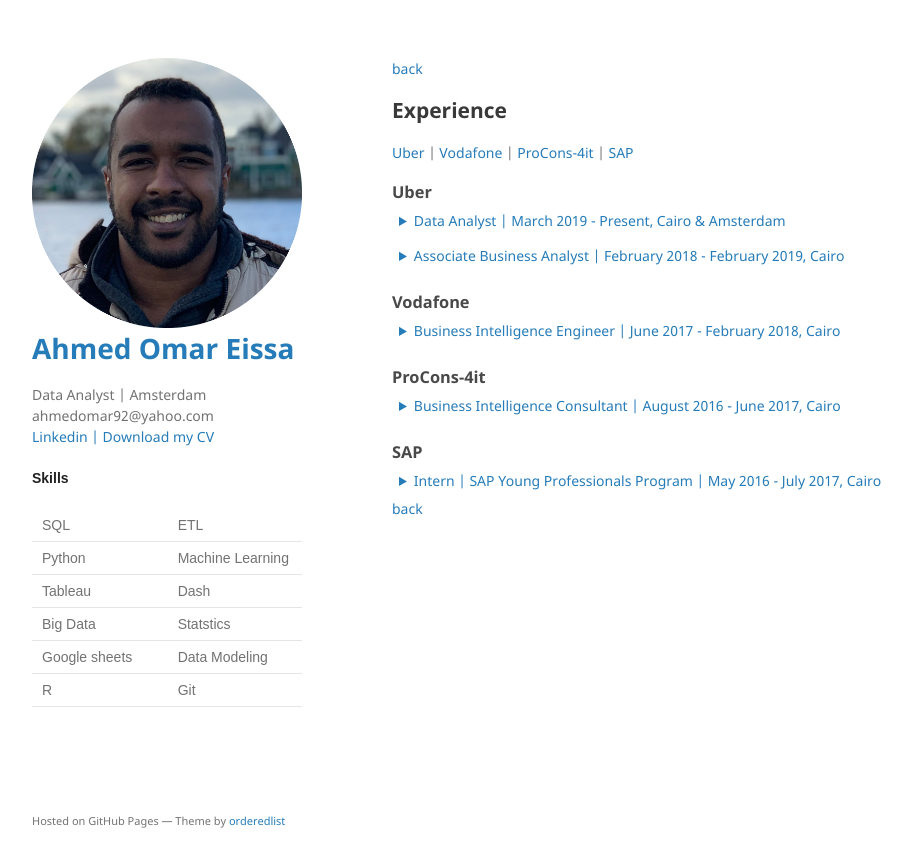
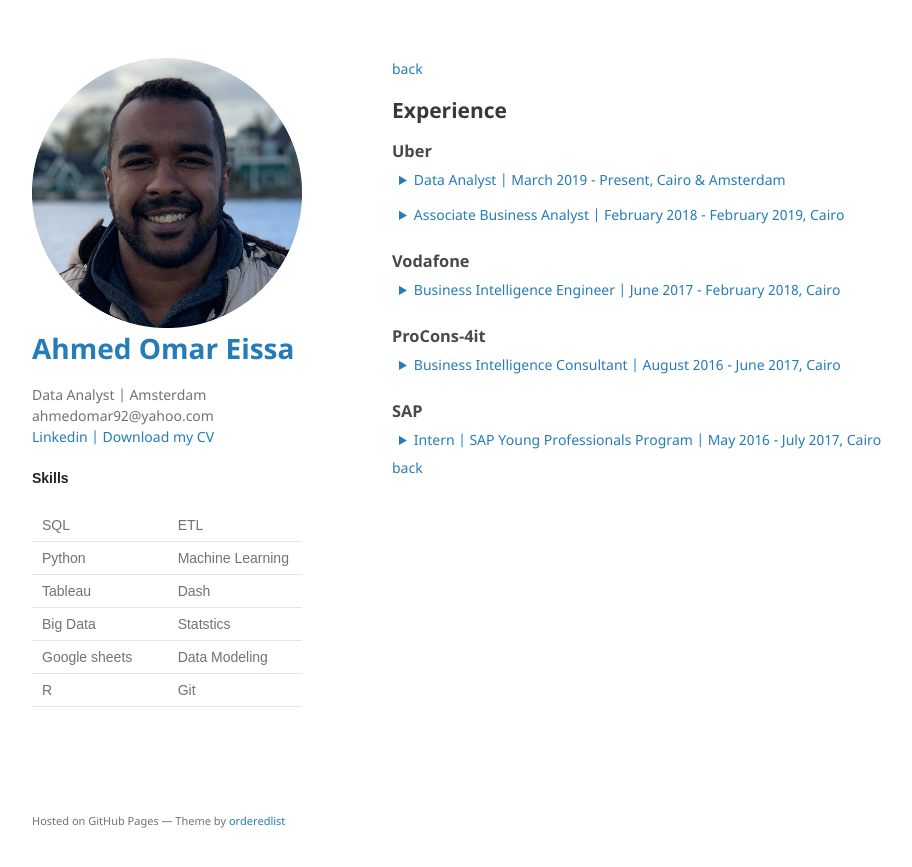
Before and after one commit to AhmedOmarEissa/AhmedOmarEissa.github.io, a Jekyll site: the page built from experience.md, in a window 1280 px wide. Shown: the top 867 px of the page, without its empty margins (178-1090 px from the left). Built offline with Jekyll 4.4.1, drawn with Linux system fonts in a browser that asks for light colours.

Commit message:
Update experience.md

```diff
--- a/experience.md
+++ b/experience.md
@@ -3,7 +3,7 @@
 ---
 [back](./)
 ## Experience
-[Uber](#uber) | [Vodafone](#vodafone) | [ProCons-4it](#ProCons-4it) | [SAP](#SAP)
+<!--[Uber](#uber) | [Vodafone](#vodafone) | [ProCons-4it](#ProCons-4it) | [SAP](#SAP)-->
 
 <p></p>
 
```
